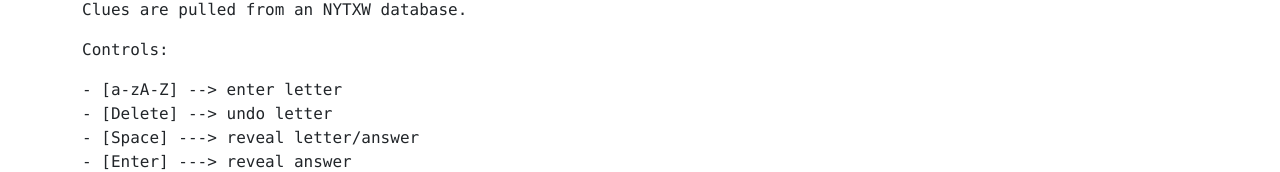
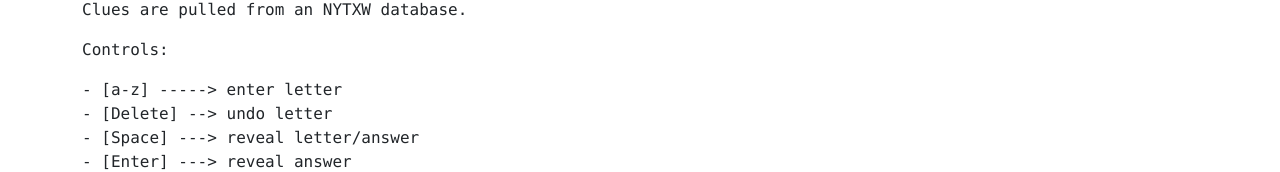
Before and after one commit to alex-wang-13/alexweb, a React (Create React App) app: page /crossword in a window 1280 px wide. Shown: the part 322-494 px from the top of the page. Built offline with nearby package versions, Linux system fonts and the light colour scheme; no server answers.

Commit message:
minor styling issue

```diff
--- a/src/components/Crossword.js
+++ b/src/components/Crossword.js
@@ -137,7 +137,7 @@
                         </p>
                         <p>Controls:</p>
                         <ul>
-                            <li className="list-unstyled">{'- [a-zA-Z] --> enter letter'}</li>
+                            <li className="list-unstyled">{'- [a-z] -----> enter letter'}</li>
                             <li className="list-unstyled">{'- [Delete] --> undo letter'}</li>
                             <li className="list-unstyled">{'- [Space] ---> reveal letter/answer'}</li>
                             <li className="list-unstyled">{'- [Enter] ---> reveal answer'}</li>
```
